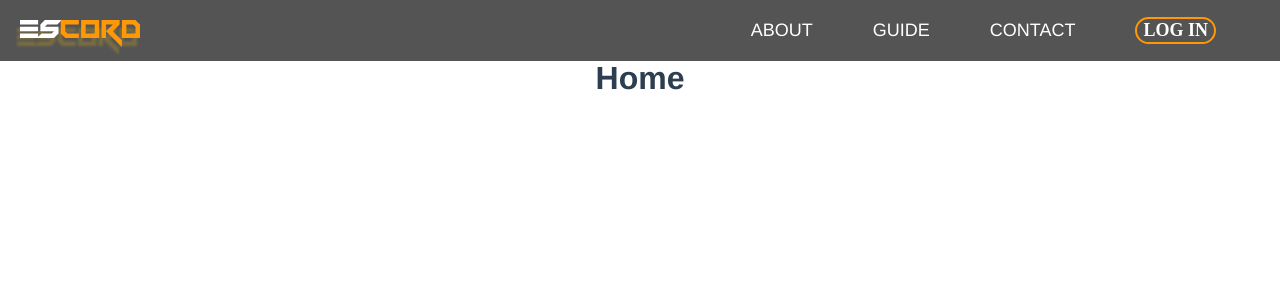
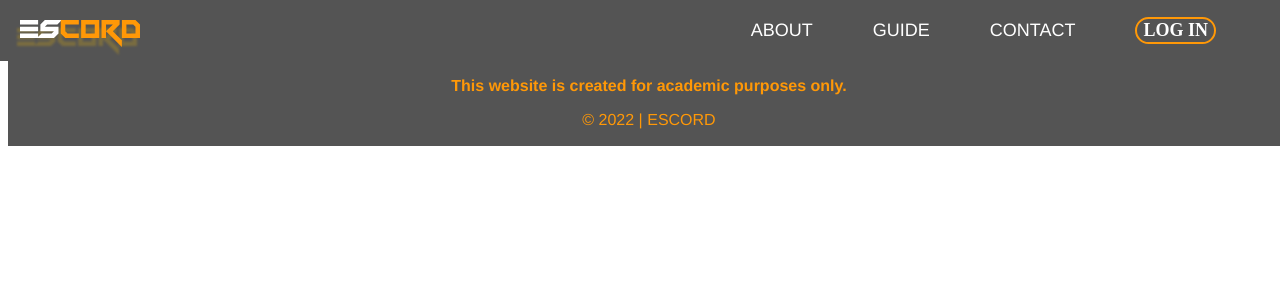
Before and after one commit to trizhaaaaa/escord-vuemd, a Vue app in the folder escord-v1.0/: page / in a window 1280 px wide. Shown: the top 300 px of the page. Built offline with nearby package versions, Linux system fonts and the light colour scheme.

Commit message:
added header and footer to root (app.vue)

```diff
--- a/escord-v1.0/src/App.vue
+++ b/escord-v1.0/src/App.vue
@@ -1,32 +1,29 @@
 <template>
   <div id="app">
-    <header id="vue-hdr">
-      <router-link to="/"
-        ><img src="./assets/logo-max.svg" alt="logo-max" class="logo-max"
-      /></router-link>
-
-      <nav>
-        <router-link to="/about" class="hdr-a">ABOUT</router-link>
-
-        <router-link to="/guide" class="hdr-a">GUIDE</router-link>
-
-        <router-link to="/contact" class="hdr-a">CONTACT</router-link>
-
-        <button class="btn-login" v-on:click="login">LOG IN</button>
-      </nav>
-    </header>
-
-    <router-view />
+    <escord-header />
+    <escord-footer/>
   </div>
 </template>
 
 <script>
+import Header from "./components/Header.vue";
+import Footer from "./components/Footer.vue";
+
 export default {
+  components: {
+    "escord-header": Header,
+    "escord-footer": Footer
+  },
+
   name: "App",
+
+  data() {
+    return {};
+  },
 };
 </script>
 
-<style>
+<style scoped>
 #app {
   font-family: "Avenir", Helvetica, Arial, sans-serif;
   -webkit-font-smoothing: antialiased;
@@ -35,45 +32,4 @@ export default {
   color: #2c3e50;
   margin-top: 60px;
 }
-header {
-  background-color: #545454;
-  position: fixed;
-  top: 0;
-  left: 0;
-  width: 100vw;
-  display: flex;
-  align-items: center;
-  justify-content: space-between;
-}
-img.logo-max {
-  max-width: 120px;
-  padding: 20px 20px 10px;
-}
-img.logo-max:hover {
-  filter: drop-shadow(-3px 8px 1px rgba(248, 190, 0, 0.233));
-}
-nav {
-  margin-right: 5%;
-}
-a.hdr-a {
-  padding-right: 60px;
-  text-decoration: none;
-  color: #ffffff;
-  font-size: 18px;
-}
-a.hdr-a:hover {
-  color: #ff9807;
-}
-button.btn-login {
-  font-family: Century Gothic;
-  color: white;
-  font-weight: bold;
-  font-size: 18px;
-  border: 2px solid #ff9807;
-  border-radius: 25px;
-  background-color: transparent;
-}
-button.btn-login:hover {
-  background-color: #ff9807;
-}
 </style>
--- /dev/null
+++ b/escord-v1.0/src/components/Footer.vue
@@ -0,0 +1,31 @@
+<template>
+  <footer id="vue-ftr">
+    <p class="disclaimer">
+      This website is created for academic purposes only.
+    </p>
+    <p class="copyright"> © 2022 | ESCORD </p>
+  </footer>
+</template>
+
+<script>
+export default {
+  data() {
+    return {};
+  }
+};
+</script>
+
+<style scoped>
+footer {
+  background: #545454;
+  padding: 1px;
+  width: 100vw;
+}
+p {
+  color: #ff9807;
+  text-align: center;
+}
+p.disclaimer {
+  font-weight: bold;
+}
+</style>
--- /dev/null
+++ b/escord-v1.0/src/components/Header.vue
@@ -0,0 +1,69 @@
+<template>
+  <header id="vue-hdr">
+    <a href="/"
+      ><img src="@/assets/logo-max.svg" alt="logo-max" class="logo-max"
+    /></a>
+
+    <nav>
+      <a href="/about" class="hdr-a">ABOUT</a>
+
+      <a href="/guide" class="hdr-a">GUIDE</a>
+
+      <a href="/contact" class="hdr-a">CONTACT</a>
+
+      <button class="btn-login" v-on:click="login">LOG IN</button>
+    </nav>
+  </header>
+</template>
+
+<script>
+export default {
+  data() {
+    return {};
+  },
+};
+</script>
+
+<style scoped>
+header {
+  background-color: #545454;
+  position: fixed;
+  top: 0;
+  left: 0;
+  width: 100%;
+  display: flex;
+  align-items: center;
+  justify-content: space-between;
+}
+img.logo-max {
+  max-width: 120px;
+  padding: 20px 20px 10px;
+}
+img.logo-max:hover {
+  filter: drop-shadow(-3px 8px 1px rgba(248, 190, 0, 0.233));
+}
+nav {
+  margin-right: 5%;
+}
+a.hdr-a {
+  padding-right: 60px;
+  text-decoration: none;
+  color: #ffffff;
+  font-size: 18px;
+}
+a.hdr-a:hover {
+  color: #ff9807;
+}
+button.btn-login {
+  font-family: Century Gothic;
+  color: white;
+  font-weight: bold;
+  font-size: 18px;
+  border: 2px solid #ff9807;
+  border-radius: 25px;
+  background-color: transparent;
+}
+button.btn-login:hover {
+  background-color: #ff9807;
+}
+</style>
--- a/escord-v1.0/src/components/about.vue
+++ b/escord-v1.0/src/components/about.vue
@@ -11,7 +11,7 @@ export default {
     return {
       title: "About",
     };
-  },
+  }
 };
 </script>
 
--- a/escord-v1.0/src/components/contact.vue
+++ b/escord-v1.0/src/components/contact.vue
@@ -9,9 +9,9 @@ export default {
   name: "contact",
   data() {
     return {
-      title: "Contact",
+      title: "Contact"
     };
-  },
+  }
 };
 </script>
 
--- a/escord-v1.0/src/components/guide.vue
+++ b/escord-v1.0/src/components/guide.vue
@@ -9,9 +9,9 @@ export default {
   name: "guide",
   data() {
     return {
-      title: "Guide",
+      title: "Guide"
     };
-  },
+  }
 };
 </script>
 
--- a/escord-v1.0/src/components/home.vue
+++ b/escord-v1.0/src/components/home.vue
@@ -6,7 +6,7 @@
 
 <script>
 export default {
-  name: 'home',
+  name: "home",
   data() {
     return {
       msg: "Welcome to Your Vue.js App",
@@ -17,5 +17,4 @@ export default {
 
 <!-- Add "scoped" attribute to limit CSS to this component only -->
 <style scoped>
-
 </style>
--- a/escord-v1.0/src/main.js
+++ b/escord-v1.0/src/main.js
@@ -9,7 +9,5 @@ Vue.config.productionTip = false
 /* eslint-disable no-new */
 new Vue({
   el: '#app',
-  router,
-  components: { App },
-  template: '<App/>'
+  render: h => h(App)
 })
--- a/escord-v1.0/src/router/index.js
+++ b/escord-v1.0/src/router/index.js
@@ -1,11 +1,5 @@
 import Vue from 'vue'
 import Router from 'vue-router'
-
-import home from '@/components/home'
-import about from '@/components/about'
-import guide from '@/components/guide'
-import contact from '@/components/contact'
-
 
 Vue.use(Router)
 
@@ -13,23 +7,6 @@ export default new Router({
   routes: [
     {
       path: '/',
-      name: 'home',
-      component: home
-    },
-    {
-      path: '/about',
-      name: 'about',
-      component: about
-    },
-    {
-      path: '/guide',
-      name: 'guide',
-      component: guide
-    },
-    {
-      path: '/contact',
-      name: 'contact',
-      component: contact
     }
   ]
 })
```
